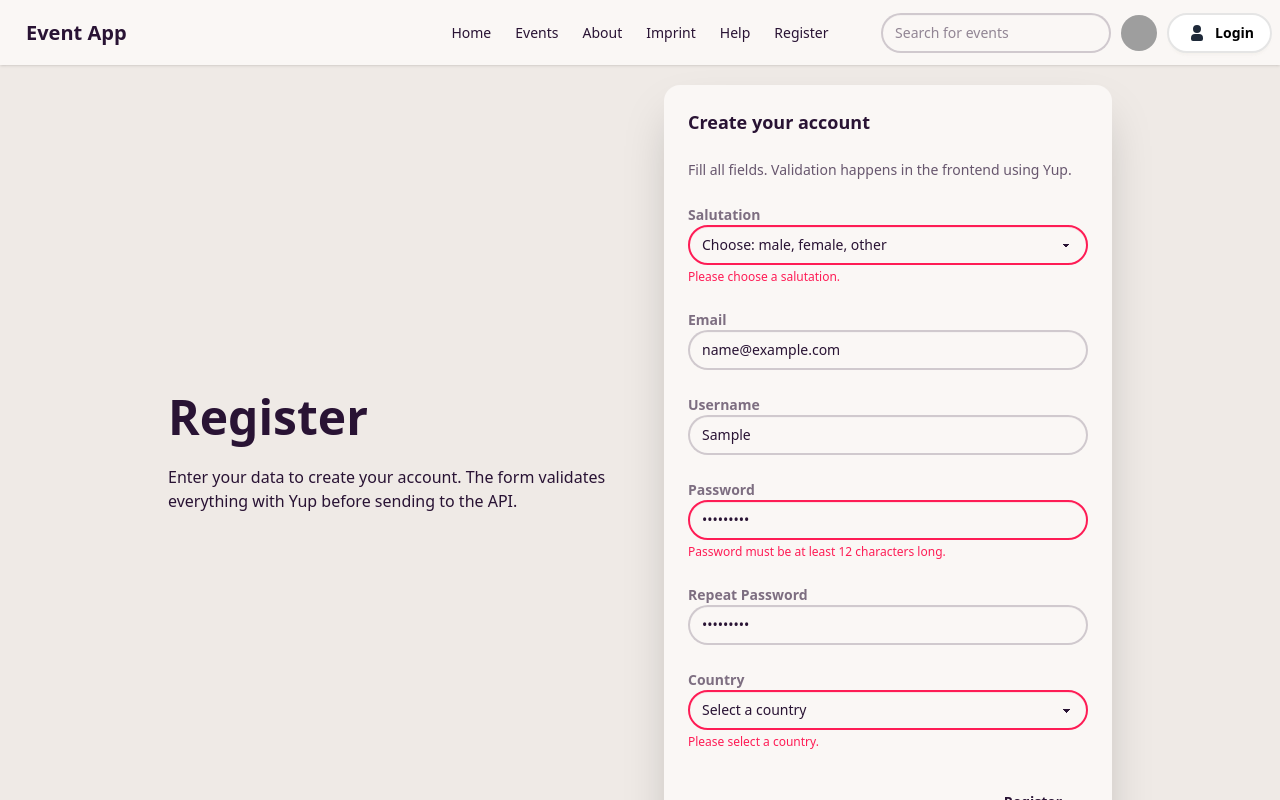
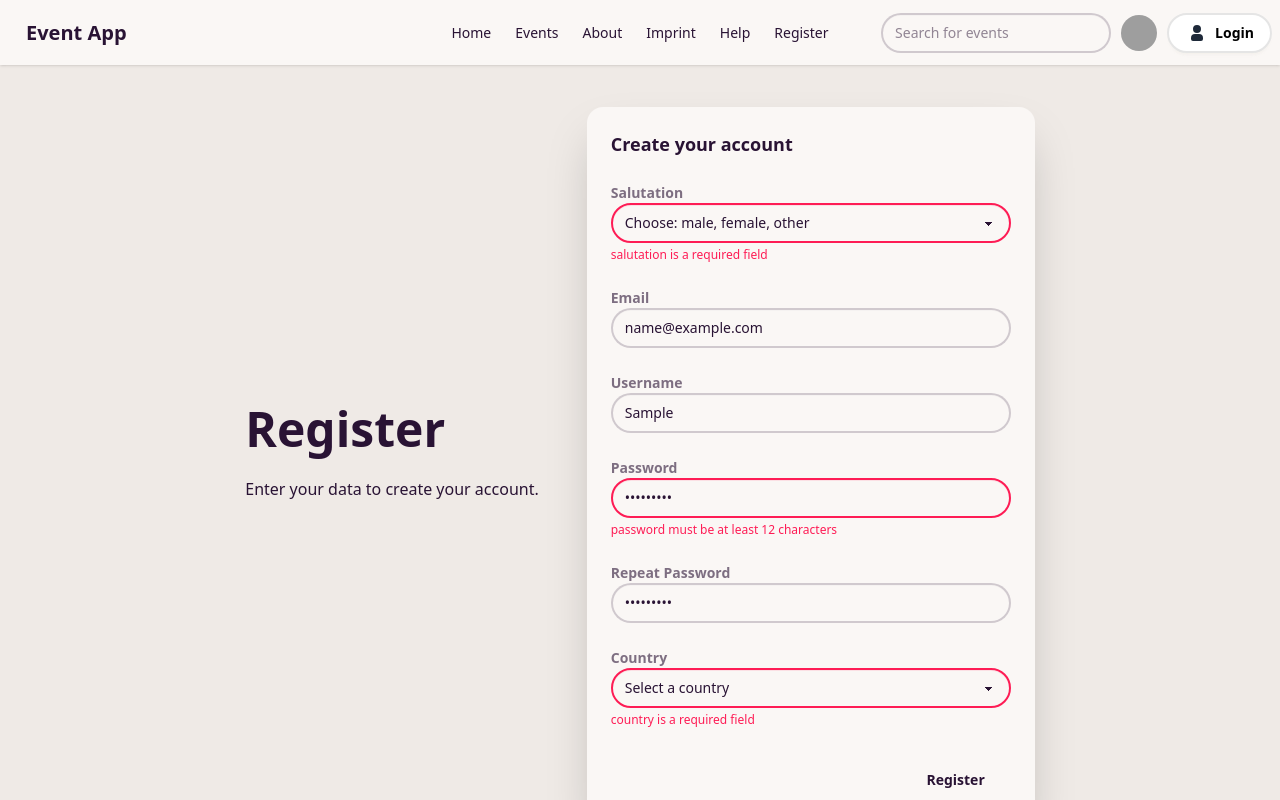
Before and after one commit to haplorhine/webdevelopment-25, a Vue app in the folder event-app-frontend/: page /register in a window 1280 px wide. Both pictures are taken after typing "name@example.com", "Sample", "Sample123", "Sample123" into the empty fields and a click on the button "Register". Shown: the top 800 px of the page. Built offline with nearby package versions, Linux system fonts and the light colour scheme; grey boxes are pictures that could not be loaded.

Commit message:
Registerheronew

```diff
--- a/event-app-frontend/src/components/organisms/RegisterHero.vue
+++ b/event-app-frontend/src/components/organisms/RegisterHero.vue
@@ -1,171 +1,75 @@
 <script setup>
-// -----------------------------------------------------------
-// IMPORTS
-// -----------------------------------------------------------
-
-// Import Vue's reactive() and ref() functions.
-// reactive() is used for reactive objects (like form data).
-// ref() is used for single reactive values (like booleans or strings).
 import { reactive, ref } from 'vue'
-
-// Import Yup — a validation library used to build schemas
-// that describe rules for each field (required, min length, etc.)
 import * as yup from 'yup'
 
-// -----------------------------------------------------------
-// COMPONENT NAME (OPTIONAL BUT GOOD PRACTICE)
-// -----------------------------------------------------------
-
-// defineOptions lets us set configuration such as name.
-// This name appears inside Vue DevTools, making debugging easier.
 defineOptions({
   name: 'RegisterHero',
 })
 
-// -----------------------------------------------------------
-// FORM DATA (ALL USER INPUT FIELDS)
-// -----------------------------------------------------------
-
-// reactive() wraps an object so Vue tracks each key for changes.
-// This form object stores ALL input values from the form.
 const form = reactive({
-  salutation: '',         // dropdown: "male", "female", "other"
-  salutationOther: '',    // text field only visible when salutation = "other"
-  email: '',              // user's email address
-  username: '',           // username input
-  password: '',           // main password field
-  repeatPassword: '',     // must match password
-  country: '',            // country select input
+  salutation: '',
+  salutationOther: '',
+  email: '',
+  username: '',
+  password: '',
+  repeatPassword: '',
+  country: '',
 })
 
-// -----------------------------------------------------------
-// ERROR HANDLING STATE
-// -----------------------------------------------------------
-
-// errors object holds error messages for individual inputs.
-// example: errors.email = "Email is required"
 const errors = reactive({})
-
-// submitError = error not tied to a specific field (rare)
 const submitError = ref('')
-
-// submitSuccess = becomes TRUE if the entire form passes validation
 const submitSuccess = ref(false)
 
-// -----------------------------------------------------------
-// COUNTRY LISTS
-// -----------------------------------------------------------
-
-// These must appear FIRST in the country dropdown
 const dachCountries = ['Germany', 'Austria', 'Switzerland']
-
-// Very long list of countries for the "Other" group.
-// These populate the <select> using a v-for loop.
 const otherCountries = [
-  'Afghanistan', 'Albania', 'Algeria', 'Andorra', 'Angola', 'Argentina',
-  'Armenia', 'Australia', 'Azerbaijan', 'Bahamas', 'Bahrain', 'Bangladesh',
-  'Belarus', 'Belgium', 'Brazil', 'Canada', 'China', 'Denmark', 'Egypt',
-  'Finland', 'France', 'Greece', 'India', 'Indonesia', 'Iran', 'Iraq',
-  'Ireland', 'Israel', 'Italy', 'Japan', 'Kenya', 'Mexico', 'Netherlands',
-  'Norway', 'Poland', 'Portugal', 'Russia', 'Saudi Arabia', 'Spain',
-  'Sweden', 'Thailand', 'Turkey', 'Ukraine', 'United Kingdom',
-  'United States', 'Vietnam', 'Zambia', 'Zimbabwe',
+  'Afghanistan','Albania','Algeria','Andorra','Angola','Argentina','Armenia',
+  'Australia','Azerbaijan','Bahamas','Bahrain','Bangladesh','Belarus','Belgium',
+  'Brazil','Canada','China','Denmark','Egypt','Finland','France','Greece','India',
+  'Indonesia','Iran','Iraq','Ireland','Israel','Italy','Japan','Kenya','Mexico',
+  'Netherlands','Norway','Poland','Portugal','Russia','Saudi Arabia','Spain',
+  'Sweden','Thailand','Turkey','Ukraine','United Kingdom','United States',
+  'Vietnam','Zambia','Zimbabwe'
 ]
 
-// -----------------------------------------------------------
-// VALIDATION SCHEMA (THE MOST IMPORTANT PART)
-// -----------------------------------------------------------
-
-// Yup's object() function creates a schema describing validation rules
 const schema = yup.object({
-  // SALUTATION FIELD VALIDATION
-  salutation: yup
-    .string() // must be a string
-    .required('Please choose a salutation.'), // cannot be empty
-
-  // EXTRA TEXT FIELD (only when "other" is selected)
+  salutation: yup.string().required(),
   salutationOther: yup.string().when('salutation', {
-    // "is" defines when this rule applies
     is: (value) => value === 'other',
-
-    // If salutation === "other", this field becomes REQUIRED
-    then: (schema) =>
-      schema
-        .required('Please provide additional information (max 30 characters).')
-        .max(30, 'Maximum 30 characters allowed.'),
-
-    // If salutation is NOT "other", the field stays optional but still max 30
+    then: (schema) => schema.required().max(30),
     otherwise: (schema) => schema.max(30),
   }),
-
-  // EMAIL VALIDATION
-  email: yup
-    .string()
-    .required('Email is required.') // cannot be empty
-    .email('Please enter a valid email address.'), // must be valid format
-
-  // USERNAME VALIDATION
-  username: yup
-    .string()
-    .required('Username cannot be empty.'),
-
-  // PASSWORD VALIDATION
+  email: yup.string().required().email(),
+  username: yup.string().required(),
   password: yup
     .string()
-    .required('Password is required.')
-    .min(12, 'Password must be at least 12 characters long.') // length rule
-    .matches(/[a-z]/, 'Password must include a lowercase letter.') // lowercase
-    .matches(/[A-Z]/, 'Password must include an uppercase letter.') // uppercase
-    .matches(/\d/, 'Password must include a number.') // digit
-    .matches(
-      /[^A-Za-z0-9]/,
-      'Password must include a symbol (e.g. !, ?, #).',
-    ), // special character
-
-  // REPEAT PASSWORD MUST MATCH PASSWORD
+    .required()
+    .min(12)
+    .matches(/[a-z]/)
+    .matches(/[A-Z]/)
+    .matches(/\d/)
+    .matches(/[^A-Za-z0-9]/),
   repeatPassword: yup
     .string()
-    .required('Please repeat your password.')
-    .oneOf([yup.ref('password')], 'Passwords must match.'),
-
-  // COUNTRY
-  country: yup.string().required('Please select a country.'),
+    .required()
+    .oneOf([yup.ref('password')]),
+  country: yup.string().required(),
 })
 
-// -----------------------------------------------------------
-// FORM SUBMISSION FUNCTION
-// -----------------------------------------------------------
-
-// Called when the user clicks "Create Account"
 async function handleSubmit() {
-  // Clear previous submission state
   submitError.value = ''
   submitSuccess.value = false
-
-  // Clear individual input errors from previous attempts
-  Object.keys(errors).forEach((key) => {
-    errors[key] = ''
-  })
+  Object.keys(errors).forEach((key) => (errors[key] = ''))
 
   try {
-    // Validate form against Yup schema
-    // abortEarly: false → collect ALL errors instead of stopping at first
     const validData = await schema.validate(form, { abortEarly: false })
-
-    // If no errors: show success message
     submitSuccess.value = true
-
-    // Log result (this is where you'd call your API)
     console.log('Valid registration data:', validData)
   } catch (err) {
-    // Yup validation returns "err.inner" → an array of all field errors
     if (Array.isArray(err.inner)) {
       err.inner.forEach((e) => {
-        // Only assign the first error found per field
         if (!errors[e.path]) errors[e.path] = e.message
       })
     } else if (err.message) {
-      // fallback message
       submitError.value = err.message
     } else {
       submitError.value = 'Unexpected validation error.'
@@ -174,255 +78,147 @@ async function handleSubmit() {
 }
 </script>
 
-<!-- ---------------------------------------------------------
-     TEMPLATE SECTION — EVERYTHING THE USER SEES
----------------------------------------------------------- -->
-
 <template>
-  <!-- Large hero banner taking full height of screen -->
   <section class="hero min-h-screen bg-base-200">
-    <!-- Content container inside the hero -->
     <div class="hero-content flex-col lg:flex-row-reverse gap-12 w-full">
-      <!-- ---------------------- RIGHT SIDE (FORM) ---------------------- -->
       <div class="card bg-base-100 w-full max-w-md shadow-2xl">
-        <!-- Form wrapper; @submit.prevent stops page reload -->
         <form class="card-body space-y-4" @submit.prevent="handleSubmit">
-          <!-- Form title -->
           <h2 class="card-title">Create your account</h2>
 
-          <!-- Short explanation -->
-          <p class="text-sm text-base-content/70">
-            Fill all fields. Validation happens in the frontend using Yup.
-          </p>
-
-          <!-- SALUTATION SELECT -->
           <div class="form-control">
             <label class="label" for="salutation">
               <span class="label-text font-semibold">Salutation</span>
             </label>
-
-            <!-- v-model binds dropdown value to form.salutation -->
             <select
               id="salutation"
               v-model="form.salutation"
-              :class="[
-                'select select-bordered w-full',
-                { 'select-error': errors.salutation },
-              ]"
+              :class="['select select-bordered w-full', { 'select-error': errors.salutation }]"
             >
               <option disabled value="">Choose: male, female, other</option>
               <option value="male">male</option>
               <option value="female">female</option>
               <option value="other">other</option>
             </select>
-
-            <!-- Error message below input -->
-            <p v-if="errors.salutation" class="text-error text-xs mt-1">
-              {{ errors.salutation }}
-            </p>
+            <p v-if="errors.salutation" class="text-error text-xs mt-1">{{ errors.salutation }}</p>
           </div>
 
-          <!-- SALUTATION OTHER TEXT FIELD (only when "other" is selected) -->
           <div v-if="form.salutation === 'other'" class="form-control">
             <label class="label" for="salutationOther">
-              <span class="label-text font-semibold">
-                Please specify (max 30 chars)
-              </span>
+              <span class="label-text font-semibold">Please specify (max 30 chars)</span>
             </label>
-
             <input
               id="salutationOther"
               v-model="form.salutationOther"
               maxlength="30"
               type="text"
-              :class="[
-                'input input-bordered w-full',
-                { 'input-error': errors.salutationOther },
-              ]"
+              :class="['input input-bordered w-full', { 'input-error': errors.salutationOther }]"
             />
-
-            <!-- Character counter -->
             <div class="flex justify-end text-xs text-base-content/60">
               {{ form.salutationOther.length }}/30
             </div>
-
-            <!-- Error message -->
             <p v-if="errors.salutationOther" class="text-error text-xs mt-1">
               {{ errors.salutationOther }}
             </p>
           </div>
 
-          <!-- EMAIL FIELD -->
           <div class="form-control">
             <label class="label" for="email">
               <span class="label-text font-semibold">Email</span>
             </label>
-
             <input
               id="email"
               v-model="form.email"
               type="email"
               placeholder="your@email.com"
-              :class="[
-                'input input-bordered w-full',
-                { 'input-error': errors.email },
-              ]"
+              :class="['input input-bordered w-full', { 'input-error': errors.email }]"
             />
-
-            <p v-if="errors.email" class="text-error text-xs mt-1">
-              {{ errors.email }}
-            </p>
+            <p v-if="errors.email" class="text-error text-xs mt-1">{{ errors.email }}</p>
           </div>
 
-          <!-- USERNAME FIELD -->
           <div class="form-control">
             <label class="label" for="username">
               <span class="label-text font-semibold">Username</span>
             </label>
-
             <input
               id="username"
               v-model="form.username"
               type="text"
               placeholder="username"
-              :class="[
-                'input input-bordered w-full',
-                { 'input-error': errors.username },
-              ]"
+              :class="['input input-bordered w-full', { 'input-error': errors.username }]"
             />
-
-            <p v-if="errors.username" class="text-error text-xs mt-1">
-              {{ errors.username }}
-            </p>
+            <p v-if="errors.username" class="text-error text-xs mt-1">{{ errors.username }}</p>
           </div>
 
-          <!-- PASSWORD FIELD -->
           <div class="form-control">
             <label class="label" for="password">
               <span class="label-text font-semibold">Password</span>
             </label>
-
             <input
               id="password"
               v-model="form.password"
               type="password"
               placeholder="********"
-              :class="[
-                'input input-bordered w-full',
-                { 'input-error': errors.password },
-              ]"
+              :class="['input input-bordered w-full', { 'input-error': errors.password }]"
             />
-
-            <p v-if="errors.password" class="text-error text-xs mt-1">
-              {{ errors.password }}
-            </p>
+            <p v-if="errors.password" class="text-error text-xs mt-1">{{ errors.password }}</p>
           </div>
 
-          <!-- REPEAT PASSWORD FIELD -->
           <div class="form-control">
             <label class="label" for="repeatPassword">
               <span class="label-text font-semibold">Repeat Password</span>
             </label>
-
             <input
               id="repeatPassword"
               v-model="form.repeatPassword"
               type="password"
               placeholder="********"
-              :class="[
-                'input input-bordered w-full',
-                { 'input-error': errors.repeatPassword },
-              ]"
+              :class="['input input-bordered w-full', { 'input-error': errors.repeatPassword }]"
             />
-
             <p v-if="errors.repeatPassword" class="text-error text-xs mt-1">
               {{ errors.repeatPassword }}
             </p>
           </div>
 
-          <!-- COUNTRY SELECT -->
           <div class="form-control">
             <label class="label" for="country">
               <span class="label-text font-semibold">Country</span>
             </label>
-
             <select
               id="country"
               v-model="form.country"
-              :class="[
-                'select select-bordered w-full',
-                { 'select-error': errors.country },
-              ]"
+              :class="['select select-bordered w-full', { 'select-error': errors.country }]"
             >
               <option disabled value="">Select a country</option>
-
               <optgroup label="DACH">
-                <option
-                  v-for="c in dachCountries"
-                  :key="c"
-                  :value="c"
-                >
-                  {{ c }}
-                </option>
+                <option v-for="c in dachCountries" :key="c" :value="c">{{ c }}</option>
               </optgroup>
-
               <optgroup label="Other countries">
-                <option
-                  v-for="c in otherCountries"
-                  :key="c"
-                  :value="c"
-                >
-                  {{ c }}
-                </option>
+                <option v-for="c in otherCountries" :key="c" :value="c">{{ c }}</option>
               </optgroup>
             </select>
-
-            <p v-if="errors.country" class="text-error text-xs mt-1">
-              {{ errors.country }}
-            </p>
+            <p v-if="errors.country" class="text-error text-xs mt-1">{{ errors.country }}</p>
           </div>
 
-          <!-- GENERAL ERROR MESSAGE -->
-          <p v-if="submitError" class="text-error text-sm">
-            {{ submitError }}
+          <p v-if="submitError" class="text-error text-sm">{{ submitError }}</p>
+
+          <p v-if="submitSuccess" class="text-success text-sm">
+            Form is valid.
           </p>
 
-          <!-- SUCCESS MESSAGE -->
-          <p v-if="submitSuccess" class="text-success text-sm">
-            Form is valid. Ready to send to API!
-          </p>
-
-          <!-- SUBMIT BUTTON (styled like navbar links) -->
           <div class="card-actions justify-end mt-2">
-            <!--
-              btn-ghost     → similar style to navbar Home/About/Register
-              normal-case   → keep text case like regular words
-              rounded-full  → pill shape
-              px-6          → nice horizontal padding
-            -->
-            <button
-              type="submit"
-              class="btn btn-ghost normal-case rounded-full px-6"
-            >
+            <button type="submit" class="btn btn-ghost normal-case rounded-full px-6">
               Register
             </button>
           </div>
         </form>
       </div>
 
-      <!-- ---------------------- LEFT SIDE (HERO TEXT) ---------------------- -->
       <div class="text-center lg:text-left max-w-md">
         <h1 class="text-5xl font-bold">Register</h1>
         <p class="py-6">
           Enter your data to create your account.
-          The form validates everything with Yup before sending to the API.
         </p>
       </div>
     </div>
   </section>
 </template>
-
-<style scoped>
-/* No additional CSS needed because Tailwind/daisyUI covers styling */
-/* scoped ensures these styles apply only to this component */
-</style>
```
